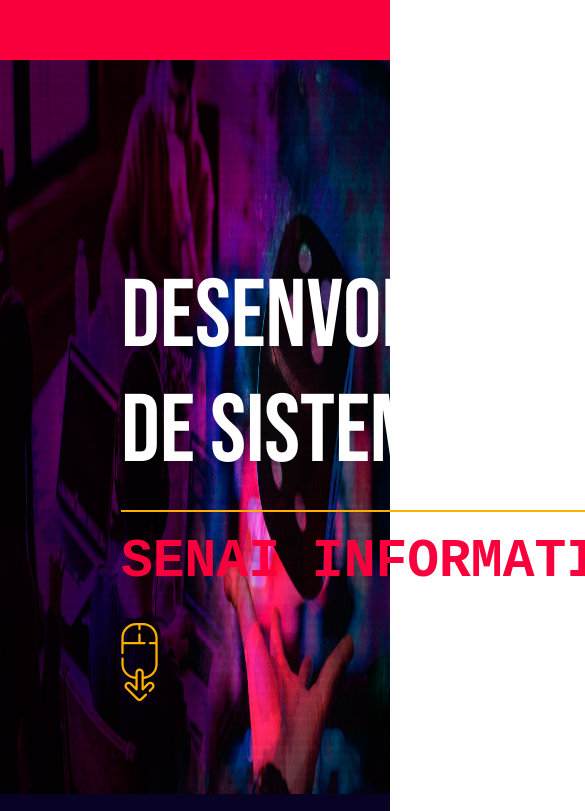
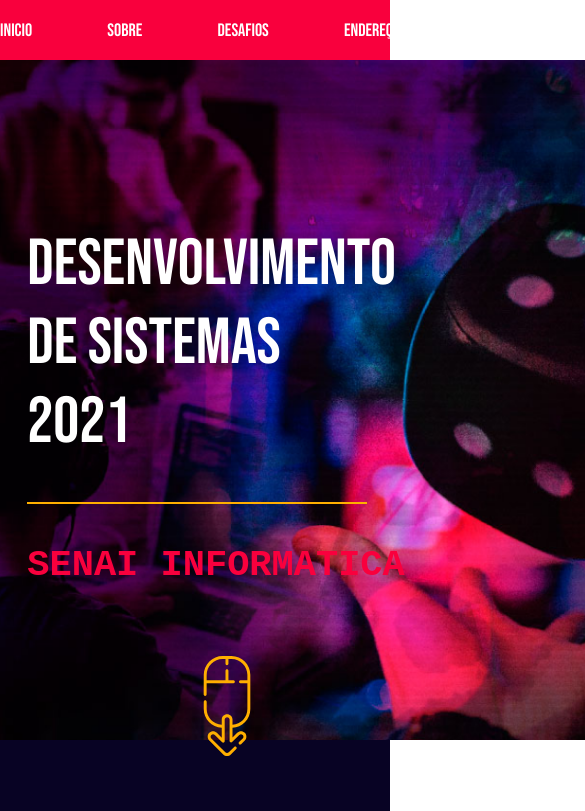
Before and after one commit to LimaGustav/LandingPage, a plain HTML site: page index.html in a window 390 px wide. Shown: the top 811 px of the page, 585 px wide, since content can reach past the window. Drawn offline with nearby package versions, Linux system fonts and the light colour scheme.

Commit message:
Banner 420px

```diff
--- a/css/styles.css
+++ b/css/styles.css
@@ -7,6 +7,10 @@
     padding: 0;
     box-sizing: border-box;
     scroll-behavior: smooth;
+}
+
+html {
+    overflow-x: hidden;
 }
 
 #section_info:target {
@@ -88,6 +92,7 @@ header {
 hr {
     border: 1px solid #FFAF00;
     margin: 20px 0;
+    width: 41vw;
 }
 
 .container_texto_banner span {
@@ -255,3 +260,51 @@ footer span {
     color: white;
     text-transform: capitalize;
 }
+
+@media(max-width:420px) {
+
+    .grid{
+        width: 400px;
+        margin: 0 auto;
+    }
+
+    .container_banner {
+        display: flex;
+        justify-content: center;
+        height: 680px;
+
+    }
+
+    .img_fundo_banner {
+        height: 680px;
+        width: auto;
+    }
+
+    .container_texto_banner{
+        left: 7%;
+        top: 165px;
+    }
+
+    .container_texto_banner h1 {
+        font-size: 65px;
+        width: 90vw;
+        height: auto;
+
+    }
+
+    hr {
+        width: 87vw;
+        margin: 40px 0;
+    }
+
+    .container_texto_banner span {
+        font-size: 37px;
+        margin-bottom: 40px;
+    }
+
+    .container_texto_banner img {
+        width: auto;
+        height: 100px;
+    }
+
+}
--- a/index.html
+++ b/index.html
@@ -24,7 +24,7 @@
     <main>
         <section id="section_banner" class="container_banner">
             <img class="img_fundo_banner" src="assets_/imagem-fundo-banner.png" alt="">
-            <div class="container_texto_banner">
+            <div class="container_texto_banner grid">
                 <h1>desenvolvimento de sistemas 2021</h1>
                 <hr>
                 <span>senai informatica</span>
```
